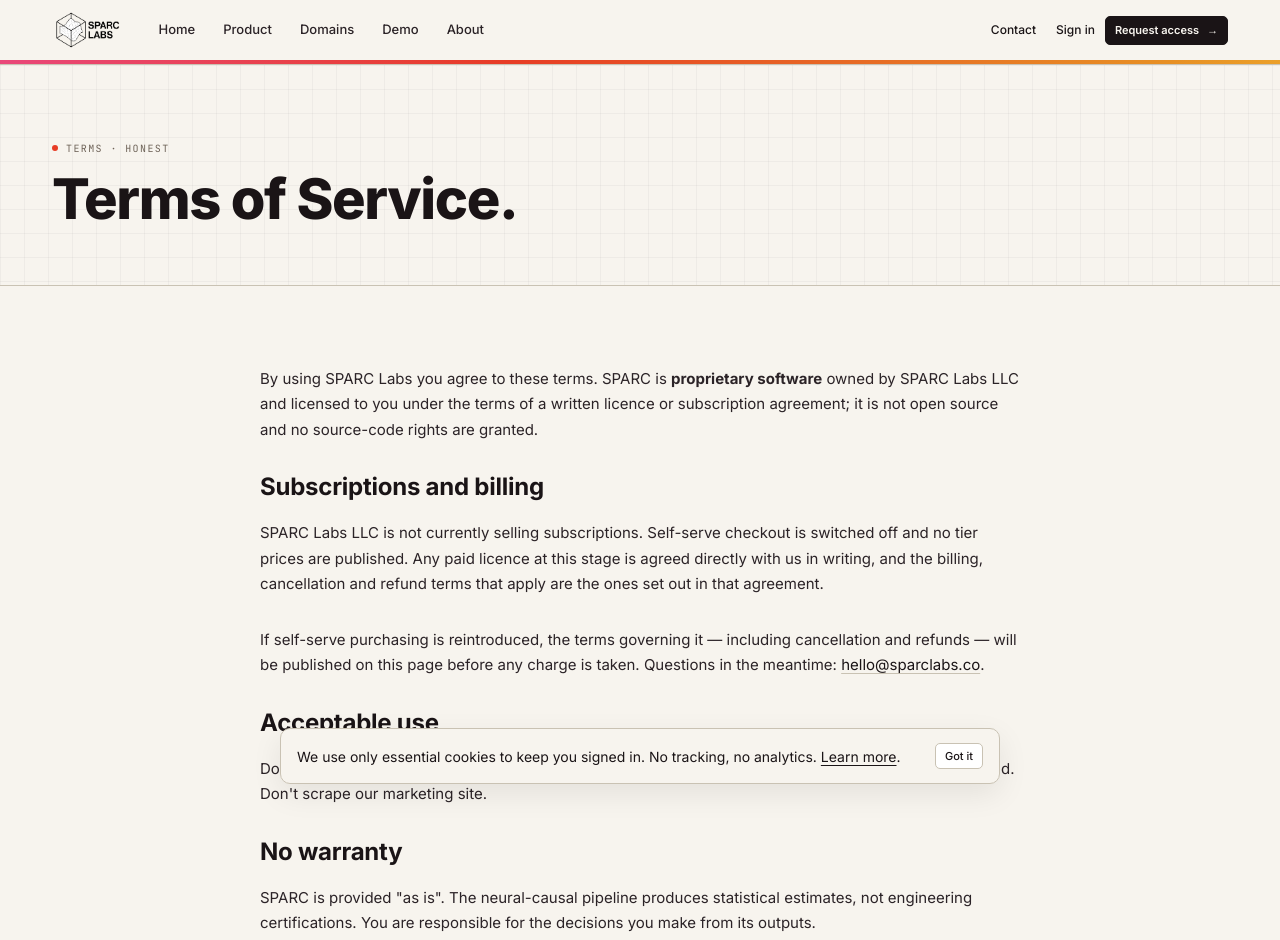
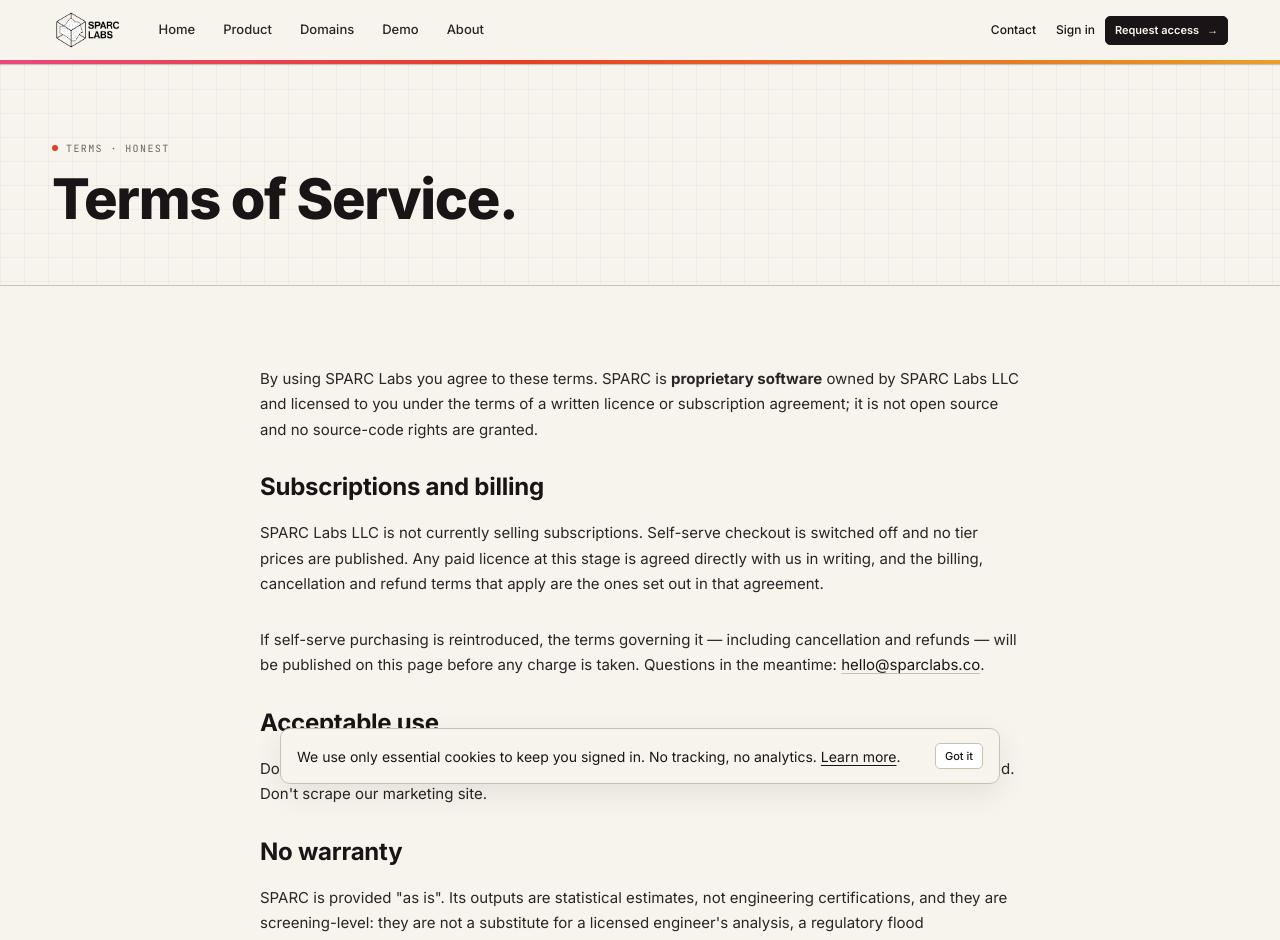
Before and after one commit to Kyle-Wire/sparc-website, a Next.js app: page /terms in a window 1280 px wide. Shown: the top 940 px of the page. Built offline with nearby package versions, Linux system fonts and the light colour scheme; no server answers.

Commit message:
/terms: the No warranty clause described the retracted architecture

```diff
--- a/src/app/terms/page.tsx
+++ b/src/app/terms/page.tsx
@@ -26,8 +26,14 @@
           <h2 style={{ fontSize: 24, fontWeight: 700, color: "var(--ink)", margin: 0 }}>Acceptable use</h2>
           <p>Don&apos;t use SPARC to harm people. Don&apos;t use it to misrepresent uncertainty in ways a court would call fraud. Don&apos;t scrape our marketing site.</p>
 
+          {/* This clause said "the neural-causal pipeline produces statistical
+              estimates". The neural stacker never ran — it raised an
+              UnboundLocalError before its first epoch and the pipeline fell back
+              to a weighted average of the base models. A warranty disclaimer is a
+              contract term, so it should not describe a component that does not
+              exist. Wording changed; the disclaimer itself is unchanged. */}
           <h2 style={{ fontSize: 24, fontWeight: 700, color: "var(--ink)", margin: 0 }}>No warranty</h2>
-          <p>SPARC is provided &quot;as is&quot;. The neural-causal pipeline produces statistical estimates, not engineering certifications. You are responsible for the decisions you make from its outputs.</p>
+          <p>SPARC is provided &quot;as is&quot;. Its outputs are statistical estimates, not engineering certifications, and they are screening-level: they are not a substitute for a licensed engineer&apos;s analysis, a regulatory flood determination, or a ground survey. You are responsible for the decisions you make from its outputs.</p>
 
           <p style={{ fontSize: 13, color: "var(--muted)" }}>© {COPYRIGHT_YEAR} {COMPANY_LEGAL} · {OFFICE_FULL}</p>
         </article>
```
